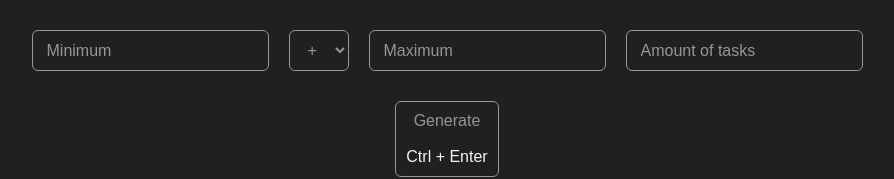
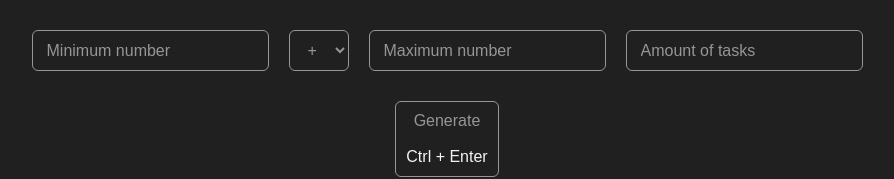
Before and after one commit to sheidvasser/count-trainer, a plain HTML site: page index.html in a window 1280 px wide. Shown: the top 179 px of the page, without its empty margins (193-1087 px from the left). Drawn offline with Linux system fonts and the light colour scheme.

Commit message:
Clarification of placeholder

```diff
--- a/index.html
+++ b/index.html
@@ -12,14 +12,14 @@
 <body>
     <div class="container">
         <section class="inputs__wrapper">
-            <input type="number" name="minimum" id="minimum" placeholder="Minimum">
+            <input type="number" name="minimum" id="minimum" placeholder="Minimum number">
             <select name="select" id="select">
                 <option value="">+</option>
                 <option value="">-</option>
                 <option value="">/</option>
                 <option value="">*</option>
             </select>
-            <input type="number" name="maximum" id="maximum" placeholder="Maximum">
+            <input type="number" name="maximum" id="maximum" placeholder="Maximum number">
             <input type="number" name="amount" id="amount" placeholder="Amount of tasks">
         </section>
         <div class="button-wrapper">
```
